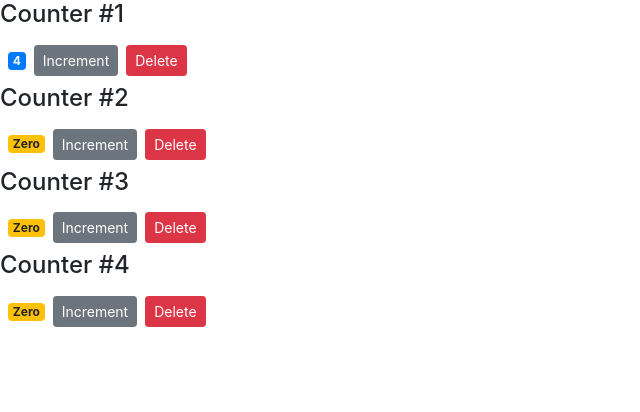
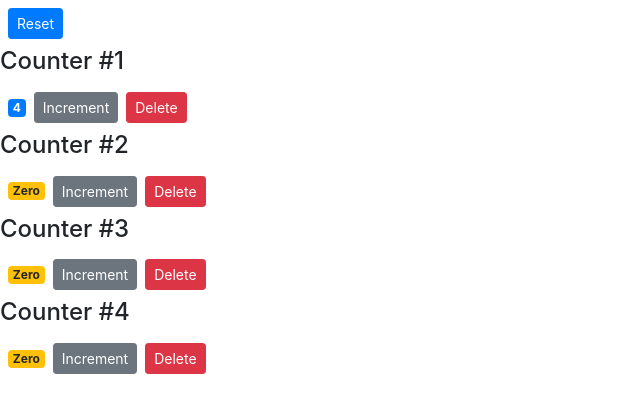
Before and after one commit to youhubs/react-app, a React (Create React App) app: page / in a window 1280 px wide. Shown: the top 412 px of the page, without its empty margins (0-640 px from the left). Built offline with nearby package versions, Linux system fonts and the light colour scheme.

Commit message:
single source of truth: reset button

```diff
--- a/src/components/counters.jsx
+++ b/src/components/counters.jsx
@@ -11,6 +11,14 @@
     ],
   };
 
+  handleReset = () => {
+    const counters = this.state.counters.map((c) => {
+      c.value = 0;
+      return c;
+    });
+    this.setState({ counters });
+  };
+
   handleDelete = (counterId) => {
     console.log("Event handler called.", counterId);
     const counters = this.state.counters.filter((c) => c.id !== counterId);
@@ -20,6 +28,12 @@
   render() {
     return (
       <div>
+        <button
+          onClick={this.handleReset}
+          className="btn btn-primary btn-sm m-2"
+        >
+          Reset
+        </button>
         {this.state.counters.map((counter) => (
           <Counter
             key={counter.id}
```
